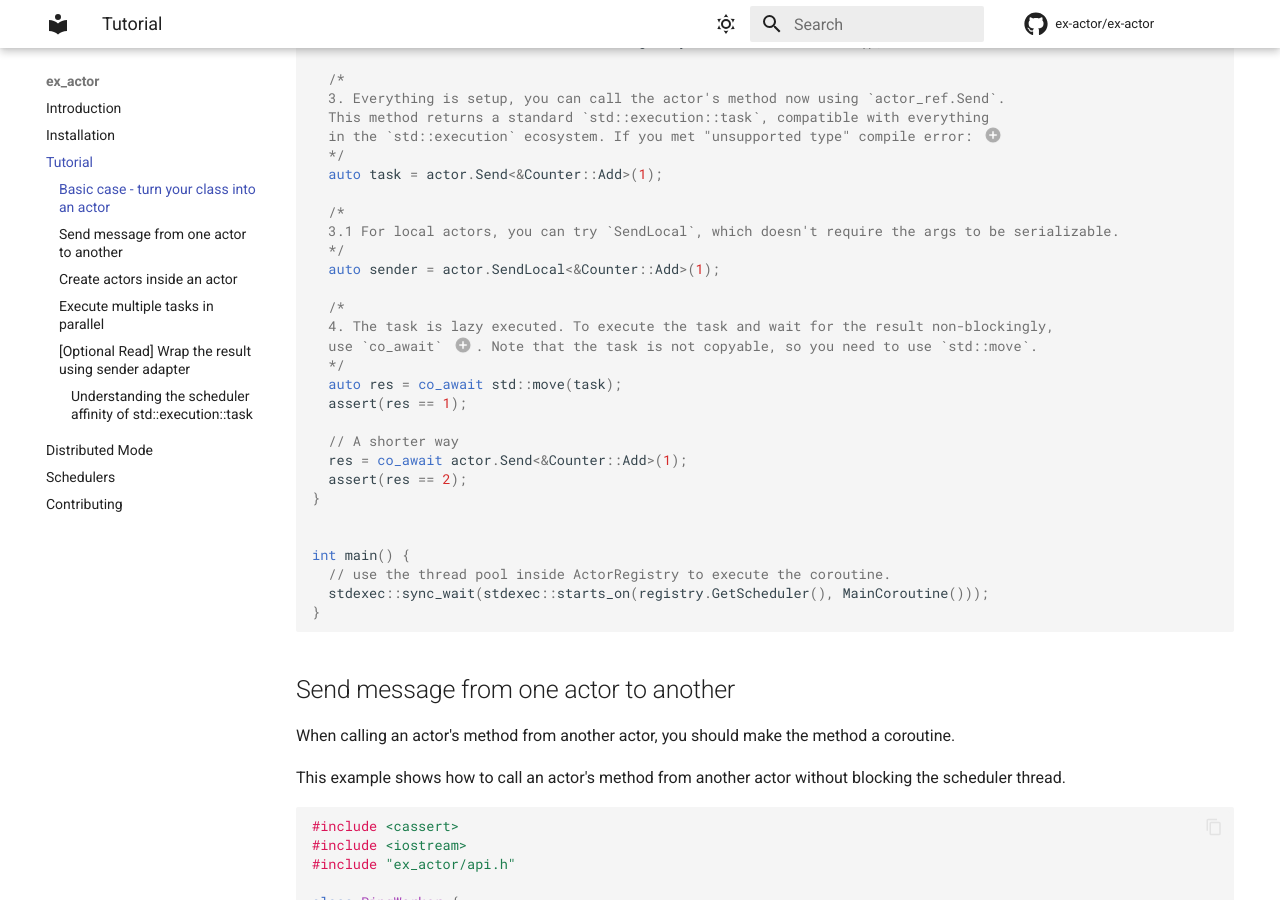
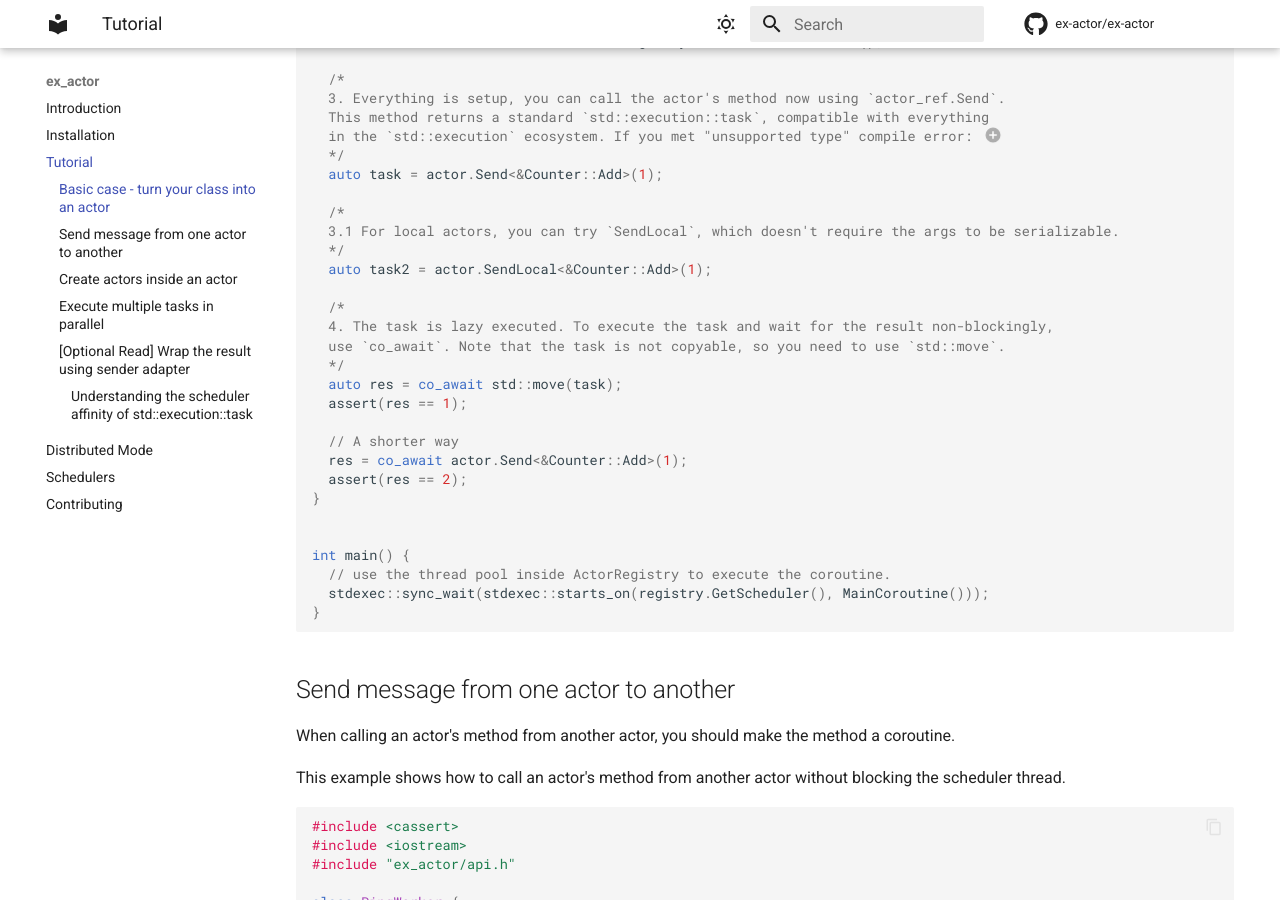
Before and after one commit to ex-actor/ex-actor, an MkDocs documentation site: the page built from docs/contents/tutorial.md, in a window 1280 px wide and 900 px high, scrolled down 902 px. Built offline with MkDocs 1.6.1 and Material for MkDocs 9.7.7, drawn with Linux system fonts in a browser that asks for light colours; comment, search, counter and statistics services are not loaded.

Commit message:
[doc] Remove some stale annotations

```diff
--- a/docs/contents/tutorial.md
+++ b/docs/contents/tutorial.md
@@ -49,11 +49,11 @@ exec::task<void> MainCoroutine() {
   /*
   3.1 For local actors, you can try `SendLocal`, which doesn't require the args to be serializable.
   */
-  auto sender = actor.SendLocal<&Counter::Add>(1);
+  auto task2 = actor.SendLocal<&Counter::Add>(1);
 
   /*
   4. The task is lazy executed. To execute the task and wait for the result non-blockingly,
-  use `co_await` (2). Note that the task is not copyable, so you need to use `std::move`.
+  use `co_await`. Note that the task is not copyable, so you need to use `std::move`.
   */
   auto res = co_await std::move(task);
   assert(res == 1);
```
Also changed, not shown: other parts of docs/contents/tutorial.md (+0 -6 lines).
